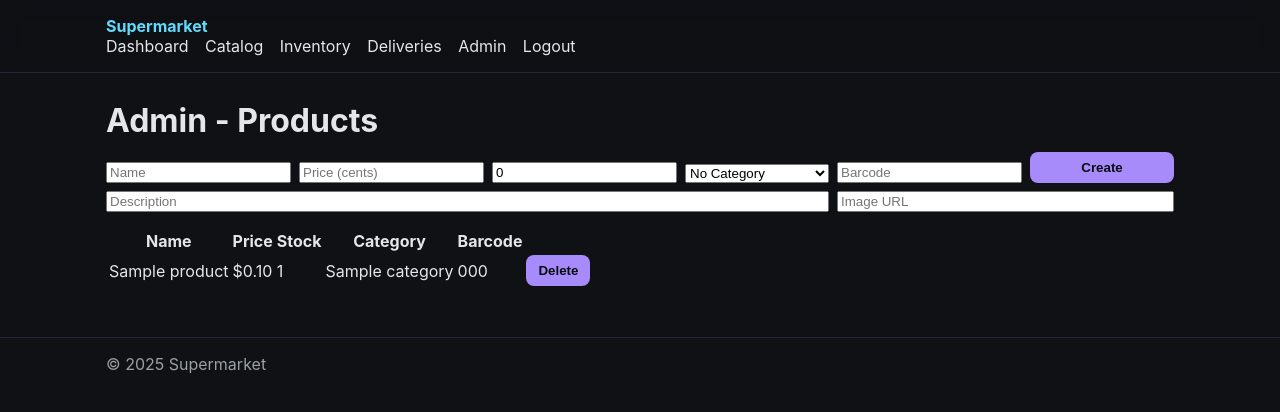
After one commit to aronnykevin-hub/FAREDEAL, a Flask app: page /admin/products in a window 1280 px wide. The commit adds this page. Shown: the top 412 px of the page. Run offline with Flask 3, Linux system fonts and the light colour scheme; a user stored in the database is signed in; tables that the repository leaves empty hold one stand-in row (values such as "Sample post"); parts of the project's set-up code (start-up, migrations or seed data) failed here and were passed over.

Commit message:
Add authentication, admin panel, scheduler, and seed data
Co-authored-by: aronnykevin <aronnykevin@gmail.com>

```diff
--- a/run.py
+++ b/run.py
@@ -1,7 +1,9 @@
 import os
 from supermarket_app import create_app
+from supermarket_app.seed import seed
 
 app = create_app()
+seed(app)
 
 if __name__ == "__main__":
 	app.run(host="0.0.0.0", port=int(os.getenv("PORT", 5000)), debug=True)
--- /dev/null
+++ b/supermarket_app/routes/admin.py
@@ -0,0 +1,68 @@
+from flask import Blueprint, render_template, request, redirect, url_for
+from flask_login import login_required
+from .. import db
+from ..models import Product, Category
+
+
+admin_bp = Blueprint("admin", __name__, url_prefix="/admin")
+
+
+@admin_bp.route("/products")
+@login_required
+def products():
+	products = Product.query.order_by(Product.name).all()
+	categories = Category.query.order_by(Category.name).all()
+	return render_template("admin_products.html", products=products, categories=categories)
+
+
+@admin_bp.route("/products/create", methods=["POST"])
+@login_required
+def create_product():
+	form = request.form
+	product = Product(
+		name=form.get("name"),
+		description=form.get("description"),
+		price_cents=int(form.get("price_cents", 0)),
+		image_url=form.get("image_url"),
+		inventory=int(form.get("inventory", 0)),
+		category_id=int(form.get("category_id")) if form.get("category_id") else None,
+		barcode=form.get("barcode") or None,
+	)
+	db.session.add(product)
+	db.session.commit()
+	return redirect(url_for("admin.products"))
+
+
+@admin_bp.route("/products/<int:product_id>/delete", methods=["POST"])
+@login_required
+def delete_product(product_id: int):
+	product = Product.query.get_or_404(product_id)
+	db.session.delete(product)
+	db.session.commit()
+	return redirect(url_for("admin.products"))
+
+
+@admin_bp.route("/categories")
+@login_required
+def categories():
+	categories = Category.query.order_by(Category.name).all()
+	return render_template("admin_categories.html", categories=categories)
+
+
+@admin_bp.route("/categories/create", methods=["POST"])
+@login_required
+def create_category():
+	form = request.form
+	category = Category(name=form.get("name"), description=form.get("description"))
+	db.session.add(category)
+	db.session.commit()
+	return redirect(url_for("admin.categories"))
+
+
+@admin_bp.route("/categories/<int:category_id>/delete", methods=["POST"])
+@login_required
+def delete_category(category_id: int):
+	category = Category.query.get_or_404(category_id)
+	db.session.delete(category)
+	db.session.commit()
+	return redirect(url_for("admin.categories"))
--- /dev/null
+++ b/supermarket_app/templates/admin_products.html
@@ -0,0 +1,43 @@
+{% extends 'base.html' %}
+
+{% block content %}
+<h1>Admin - Products</h1>
+
+<form method="post" action="{{ url_for('admin.create_product') }}" style="display:grid;grid-template-columns:repeat(6,1fr);gap:8px;align-items:end;margin-bottom:16px">
+	<input name="name" placeholder="Name" required>
+	<input name="price_cents" placeholder="Price (cents)" type="number" required>
+	<input name="inventory" placeholder="Inventory" type="number" value="0">
+	<select name="category_id">
+		<option value="">No Category</option>
+		{% for c in categories %}
+		<option value="{{ c.id }}">{{ c.name }}</option>
+		{% endfor %}
+	</select>
+	<input name="barcode" placeholder="Barcode">
+	<button>Create</button>
+	<input name="description" placeholder="Description" style="grid-column:1/5">
+	<input name="image_url" placeholder="Image URL" style="grid-column:5/7">
+</form>
+
+<table>
+	<thead>
+		<tr><th>Name</th><th>Price</th><th>Stock</th><th>Category</th><th>Barcode</th><th></th></tr>
+	</thead>
+	<tbody>
+		{% for p in products %}
+		<tr>
+			<td>{{ p.name }}</td>
+			<td>${{ '%.2f' % (p.price_cents/100) }}</td>
+			<td>{{ p.inventory }}</td>
+			<td>{{ p.category.name if p.category else '-' }}</td>
+			<td>{{ p.barcode or '-' }}</td>
+			<td>
+				<form method="post" action="{{ url_for('admin.delete_product', product_id=p.id) }}">
+					<button>Delete</button>
+				</form>
+			</td>
+		</tr>
+		{% endfor %}
+	</tbody>
+</table>
+{% endblock %}
--- a/supermarket_app/templates/base.html
+++ b/supermarket_app/templates/base.html
@@ -15,6 +15,12 @@
 				<a href="{{ url_for('catalog.catalog') }}">Catalog</a>
 				<a href="{{ url_for('inventory.inventory_home') }}">Inventory</a>
 				<a href="{{ url_for('deliveries.list_deliveries') }}">Deliveries</a>
+				<a href="{{ url_for('admin.products') }}">Admin</a>
+				{% if current_user.is_authenticated %}
+				<a href="{{ url_for('auth.logout') }}">Logout</a>
+				{% else %}
+				<a href="{{ url_for('auth.login') }}">Login</a>
+				{% endif %}
 			</nav>
 		</div>
 	</header>
```
Also changed, not shown: supermarket_app/__init__.py (+11 -0 lines), supermarket_app/auth.py (added, +37 -0 lines), supermarket_app/models.py (+11 -0 lines), supermarket_app/scheduler.py (added, +21 -0 lines), supermarket_app/seed.py (added, +33 -0 lines), supermarket_app/templates/admin_categories.html (added, +30 -0 lines), supermarket_app/templates/login.html (added, +10 -0 lines), supermarket_app/supermarket.db.
